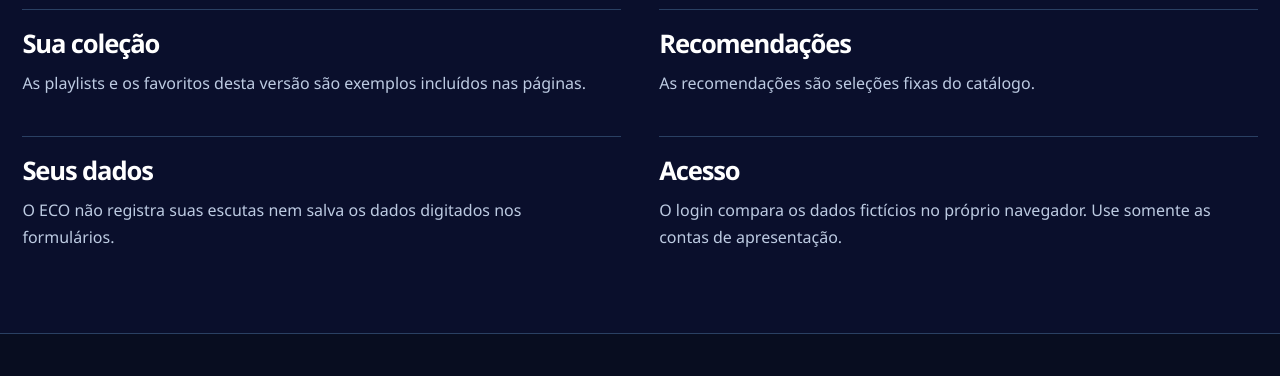
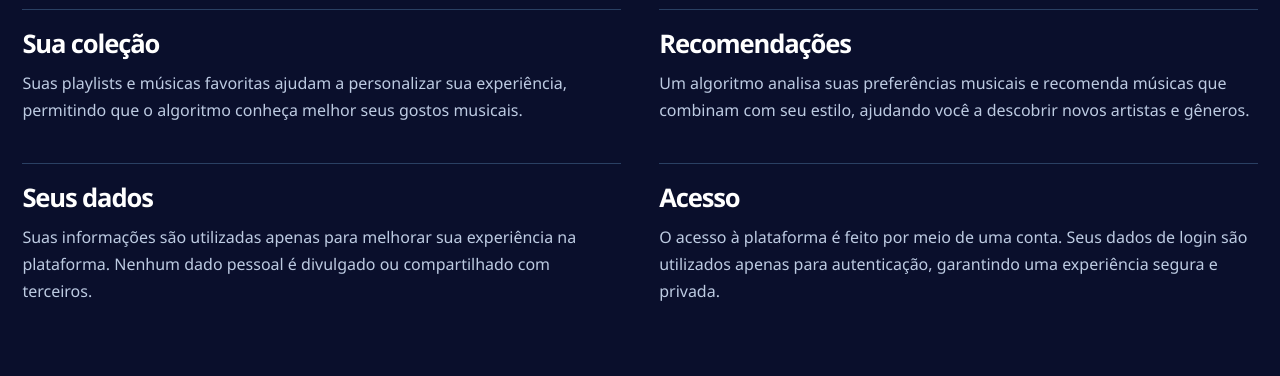
Before and after one commit to CaioborgesIFTM/ECO-group, a plain HTML site: page privacidade.html in a window 1280 px wide. Shown: the part 269-645 px from the top of the page. Drawn offline with Linux system fonts and the light colour scheme.

Commit message:
Update privacidade.html

```diff
--- a/privacidade.html
+++ b/privacidade.html
@@ -37,19 +37,19 @@
           <div class="grade-documento">
             <div class="eco-section">
               <h2>Sua coleção</h2>
-              <p>As playlists e os favoritos desta versão são exemplos incluídos nas páginas.</p>
+              <p>Suas playlists e músicas favoritas ajudam a personalizar sua experiência, permitindo que o algoritmo conheça melhor seus gostos musicais.</p>
             </div>
             <div class="eco-section">
               <h2>Recomendações</h2>
-              <p>As recomendações são seleções fixas do catálogo.</p>
+              <p>Um algoritmo analisa suas preferências musicais e recomenda músicas que combinam com seu estilo, ajudando você a descobrir novos artistas e gêneros.</p>
             </div>
             <div class="eco-section">
               <h2>Seus dados</h2>
-              <p>O ECO não registra suas escutas nem salva os dados digitados nos formulários.</p>
+              <p>Suas informações são utilizadas apenas para melhorar sua experiência na plataforma. Nenhum dado pessoal é divulgado ou compartilhado com terceiros.</p>
             </div>
             <div class="eco-section">
               <h2>Acesso</h2>
-              <p>O login compara os dados fictícios no próprio navegador. Use somente as contas de apresentação.</p>
+              <p>O acesso à plataforma é feito por meio de uma conta. Seus dados de login são utilizados apenas para autenticação, garantindo uma experiência segura e privada.</p>
             </div>
           </div>
         </div>
```
